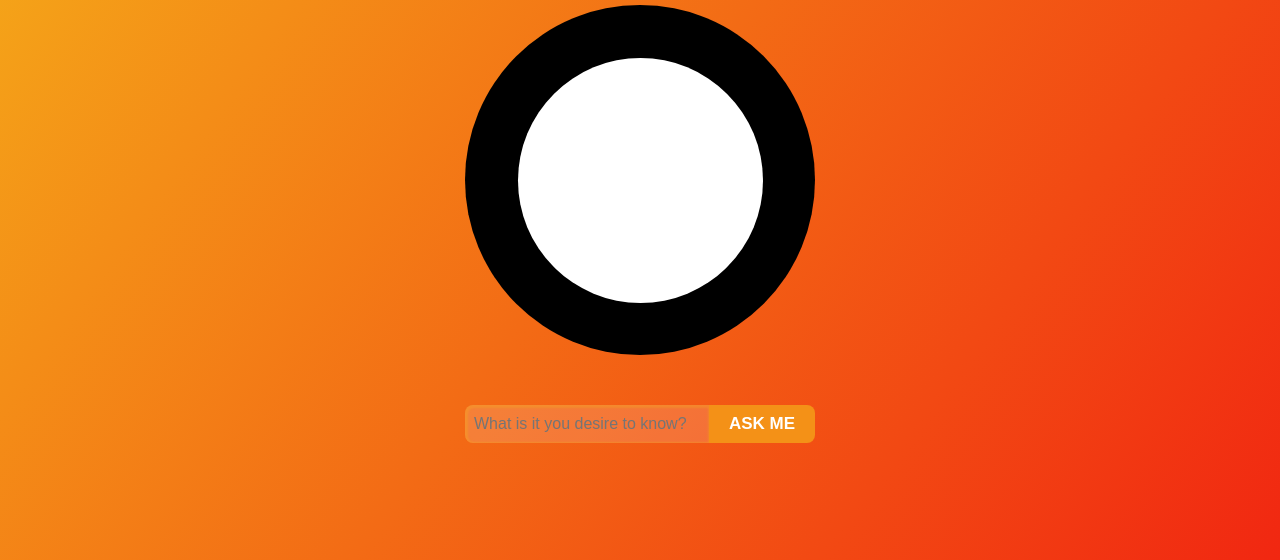
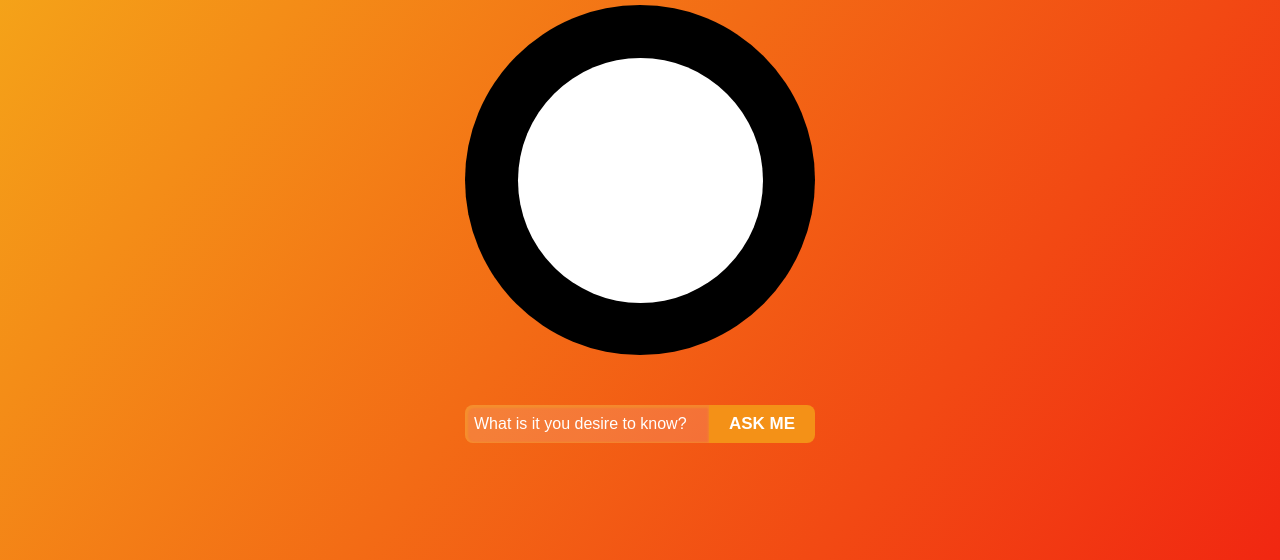
Before and after one commit to Darknessflowers/Magic-8-Ball, a plain HTML site: page index.html in a window 1280 px wide. Shown: the part 240-800 px from the top of the page. Drawn offline with nearby package versions, Linux system fonts and the light colour scheme; a web font is replaced by a local one.

Commit message:
Update style.css

```diff
--- a/style.css
+++ b/style.css
@@ -95,6 +95,11 @@ button {
   outline: none;
   box-shadow: inset 1px 1px 2px 2px #f5ae1954;
 }
+#askMe:focus,
+#askMe:active,
+#askMe::placeholder {
+  color: #fff;
+}
 
 @media screen and (max-width: 400px) {
     .wrap {
```
